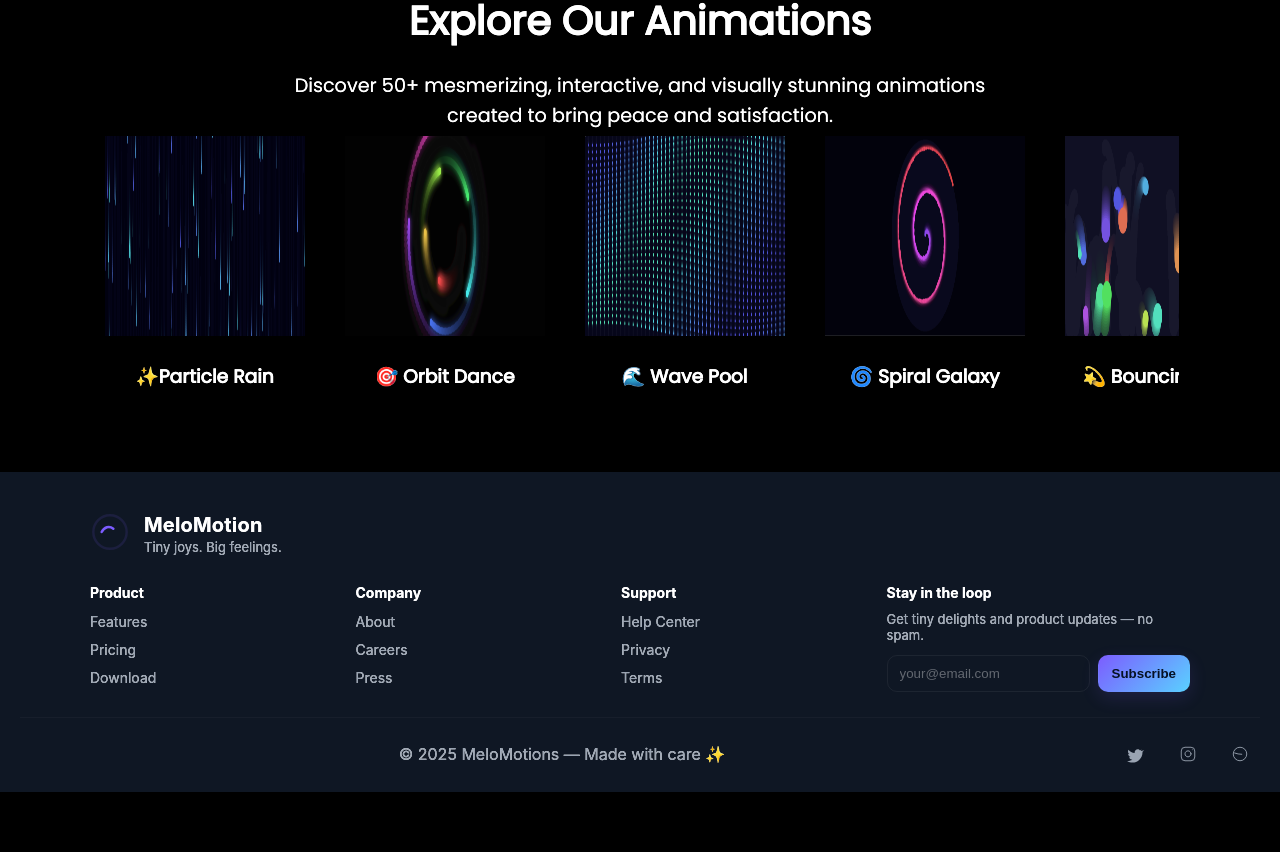
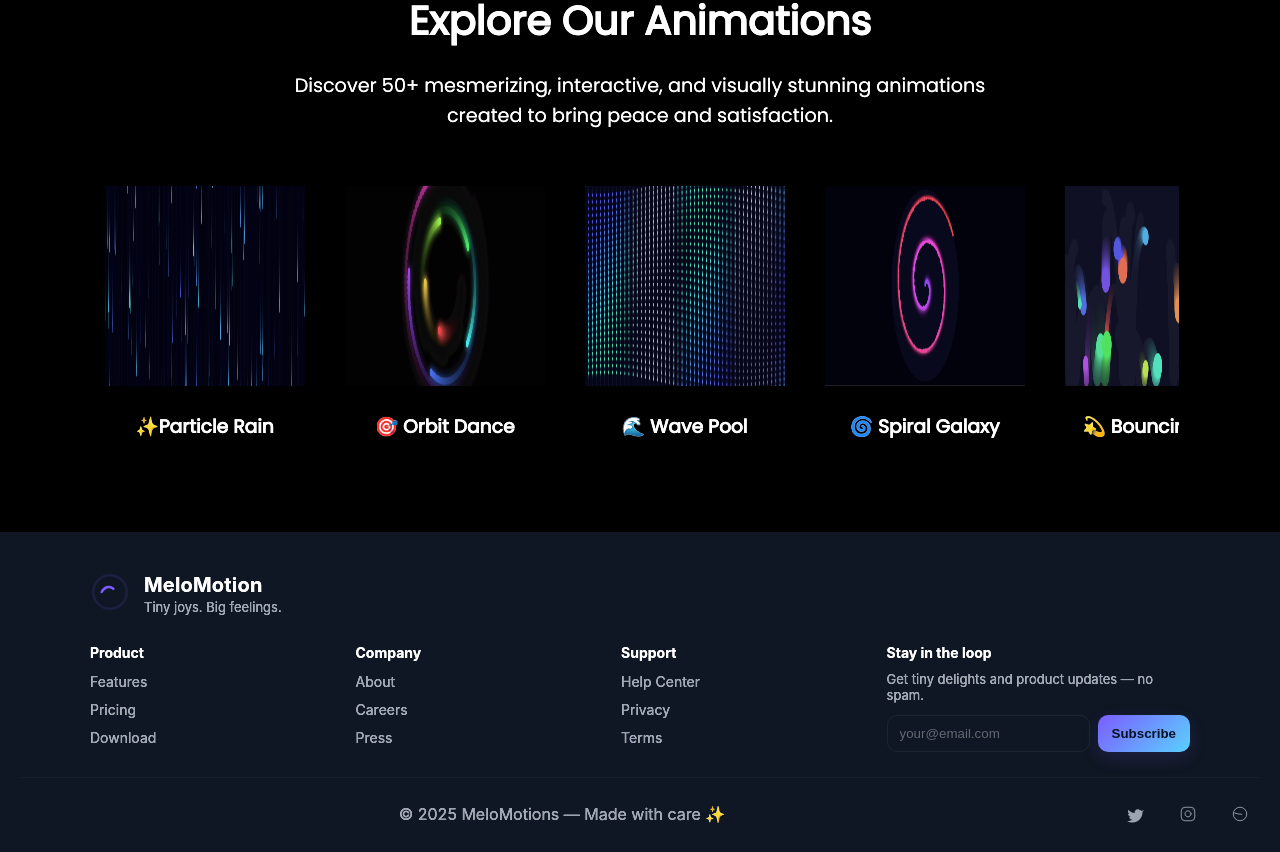
Before and after one commit to ABHISHEK-7455-coder/Oddly-Animation, a React (Vite) app: page / in a window 1280 px wide. Shown: the part 618-1470 px from the top of the page. Before the commit the page ends 1410 px from the top, so only its background shows below. Built offline with nearby package versions, Linux system fonts and the light colour scheme.

Commit message:
add animation cards

```diff
--- a/src/pages/Home.css
+++ b/src/pages/Home.css
@@ -30,7 +30,7 @@
 
 .anim-cards {
   width: 87%;
-  margin: auto;
+  margin: 50px auto 10px auto;
   display: flex;
   overflow: scroll;
   scrollbar-width: none;
```
